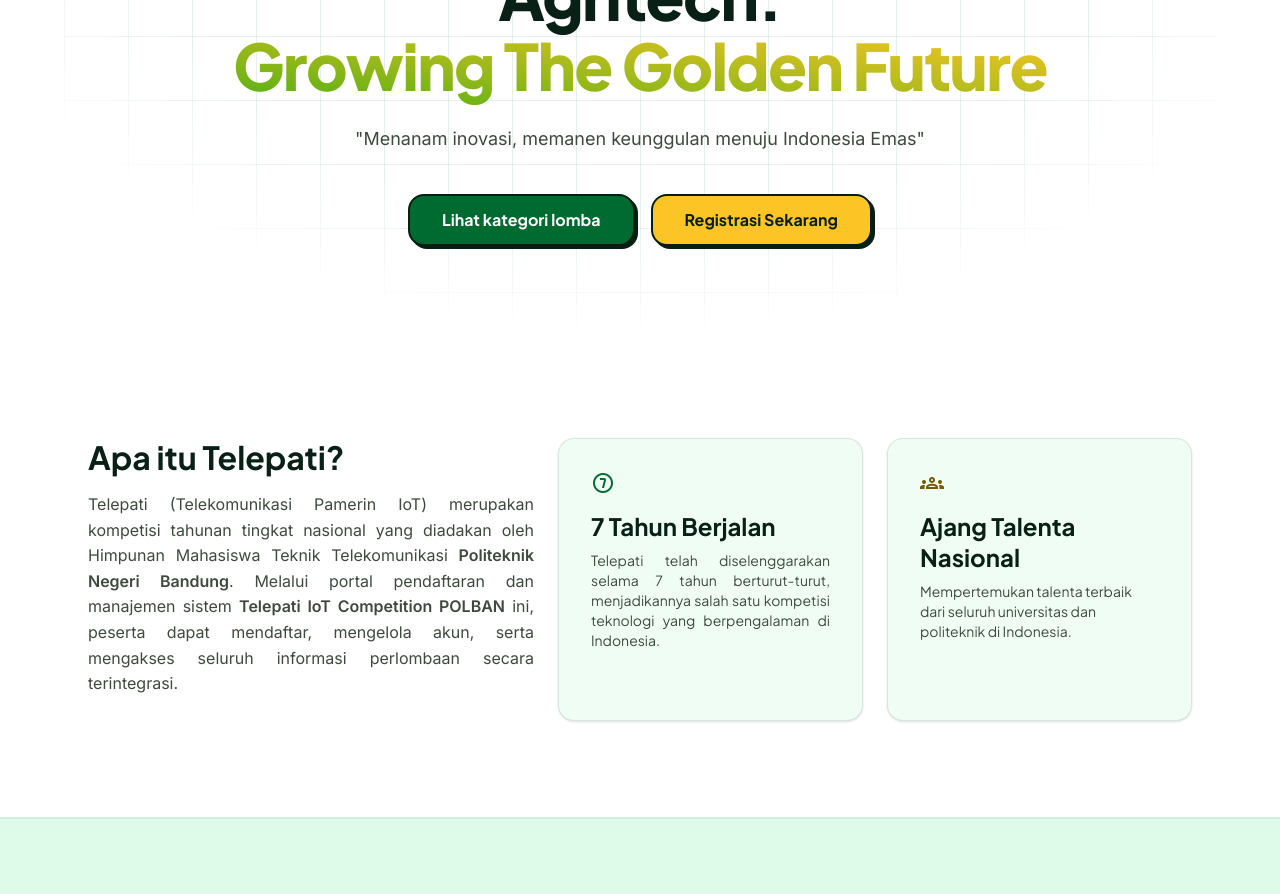
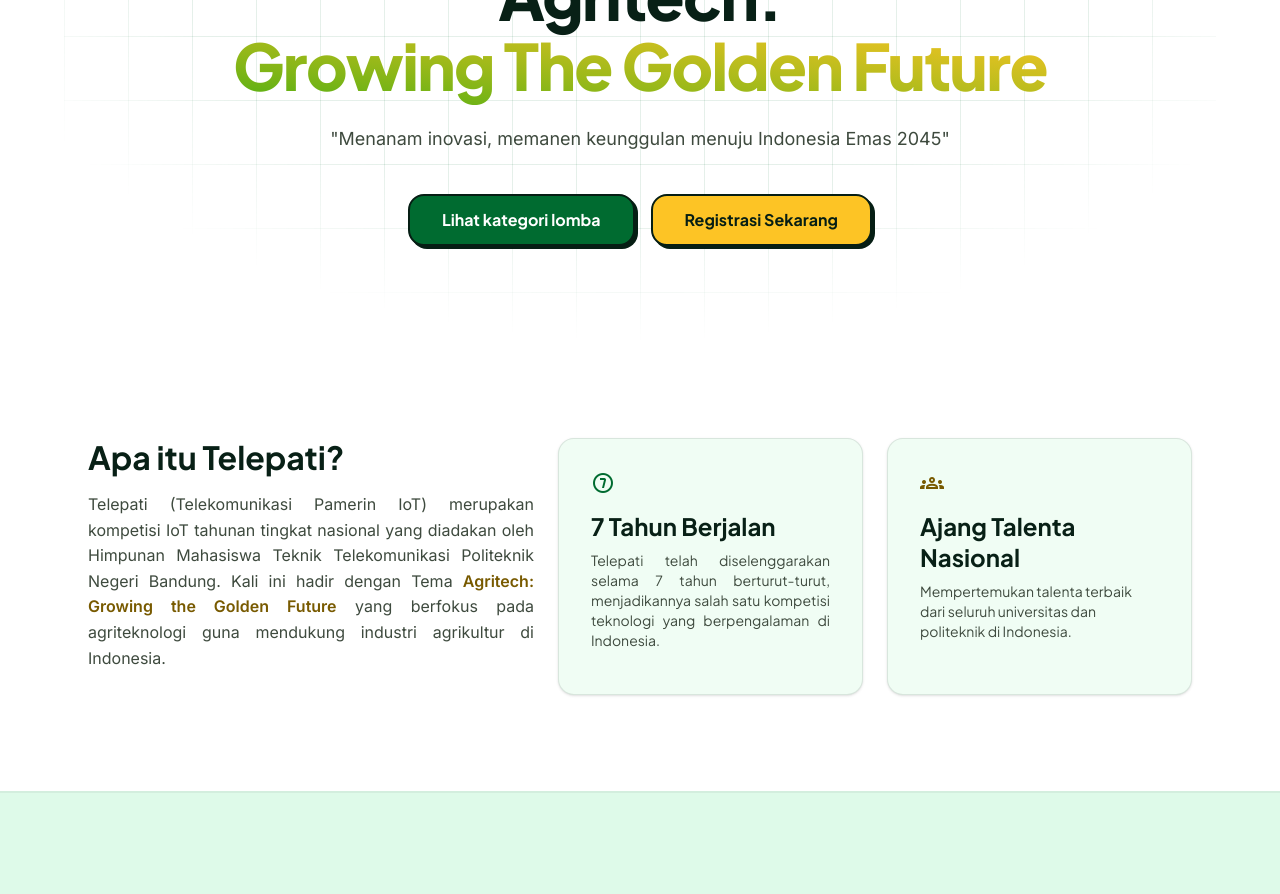
Before and after one commit to HIMATEL/telepatiweb, a Next.js app: page / in a window 1280 px wide. Shown: the part 540-1434 px from the top of the page. Built offline with nearby package versions, Linux system fonts and the light colour scheme; no server answers.

Commit message:
updated about section and hero

```diff
--- a/app/sections/About.tsx
+++ b/app/sections/About.tsx
@@ -2,7 +2,10 @@
 
 export default function About() {
   return (
-    <ScrollReveal id="tentang" className="py-20 md:py-24 px-6 max-w-6xl mx-auto">
+    <ScrollReveal
+      id="tentang"
+      className="py-20 md:py-24 px-6 max-w-6xl mx-auto"
+    >
       <div className="grid grid-cols-1 md:grid-cols-12 gap-6">
         {/* Left column */}
         <div className="md:col-span-5 flex flex-col justify-center">
@@ -10,7 +13,15 @@
             Apa itu Telepati?
           </h2>
           <p className="font-(family-name:--font-inter) text-[16px] leading-[1.6] text-on-surface-variant mb-6 text-justify">
-            Telepati (Telekomunikasi Pamerin IoT) merupakan kompetisi tahunan tingkat nasional yang diadakan oleh Himpunan Mahasiswa Teknik Telekomunikasi <span className="font-bold">Politeknik Negeri Bandung</span>. Melalui portal pendaftaran dan manajemen sistem <span className="font-bold">Telepati IoT Competition POLBAN</span> ini, peserta dapat mendaftar, mengelola akun, serta mengakses seluruh informasi perlombaan secara terintegrasi.
+            Telepati (Telekomunikasi Pamerin IoT) merupakan kompetisi IoT
+            tahunan tingkat nasional yang diadakan oleh Himpunan Mahasiswa
+            Teknik Telekomunikasi Politeknik Negeri Bandung. Kali ini hadir
+            dengan Tema{" "}
+            <span className="font-bold text-secondary">
+              Agritech: Growing the Golden Future
+            </span>{" "}
+            yang berfokus pada agriteknologi guna mendukung industri agrikultur
+            di Indonesia.
           </p>
         </div>
 
@@ -24,7 +35,9 @@
               7 Tahun Berjalan
             </h3>
             <p className="text-sm text-on-surface-variant text-justify">
-              Telepati telah diselenggarakan selama 7 tahun berturut-turut, menjadikannya salah satu kompetisi teknologi yang berpengalaman di Indonesia.
+              Telepati telah diselenggarakan selama 7 tahun berturut-turut,
+              menjadikannya salah satu kompetisi teknologi yang berpengalaman di
+              Indonesia.
             </p>
           </div>
 
--- a/app/sections/Hero.tsx
+++ b/app/sections/Hero.tsx
@@ -27,7 +27,8 @@
         </h1>
 
         <p className="font-(family-name:--font-inter) text-[18px] leading-[1.6] text-on-surface-variant max-w-2xl mx-auto mb-10">
-          &quot;Menanam inovasi, memanen keunggulan menuju Indonesia Emas&quot;
+          &quot;Menanam inovasi, memanen keunggulan menuju Indonesia Emas
+          2045&quot;
         </p>
 
         <div className="flex flex-col sm:flex-row items-center justify-center gap-4">
```
